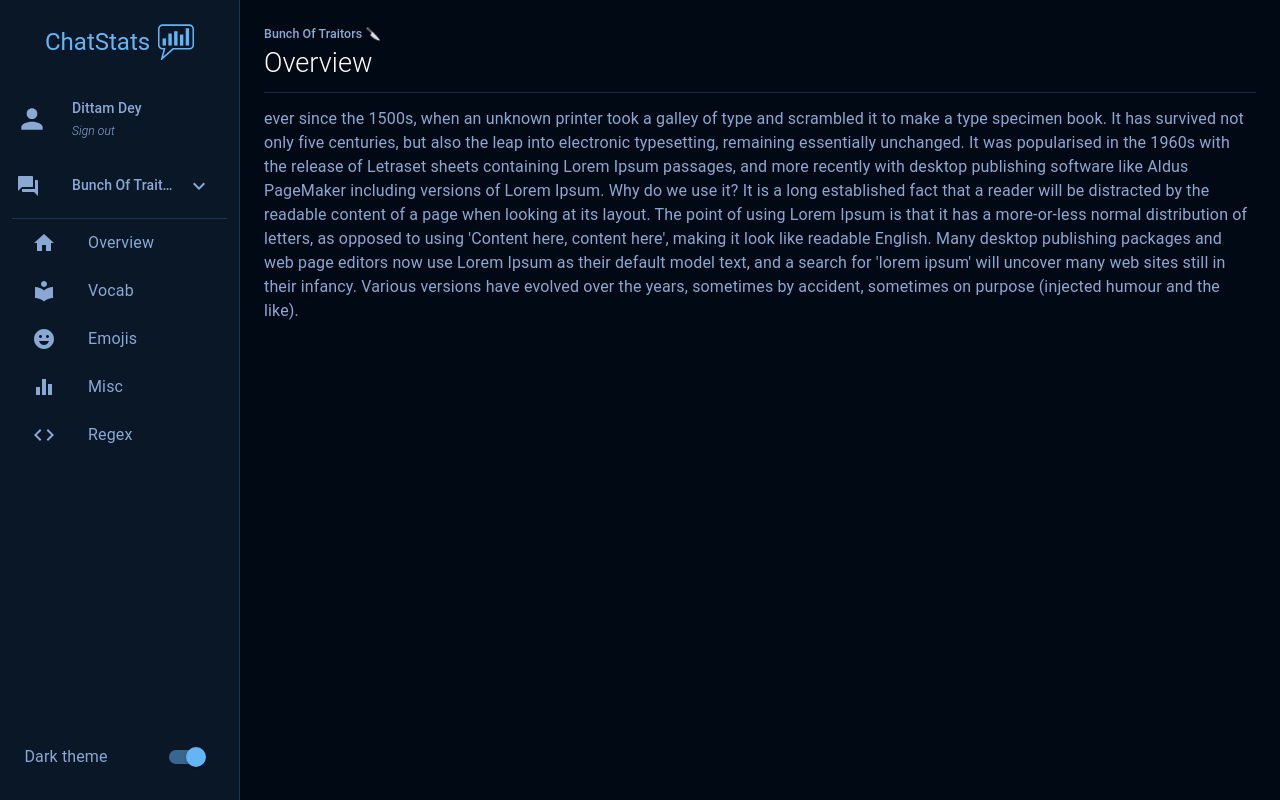
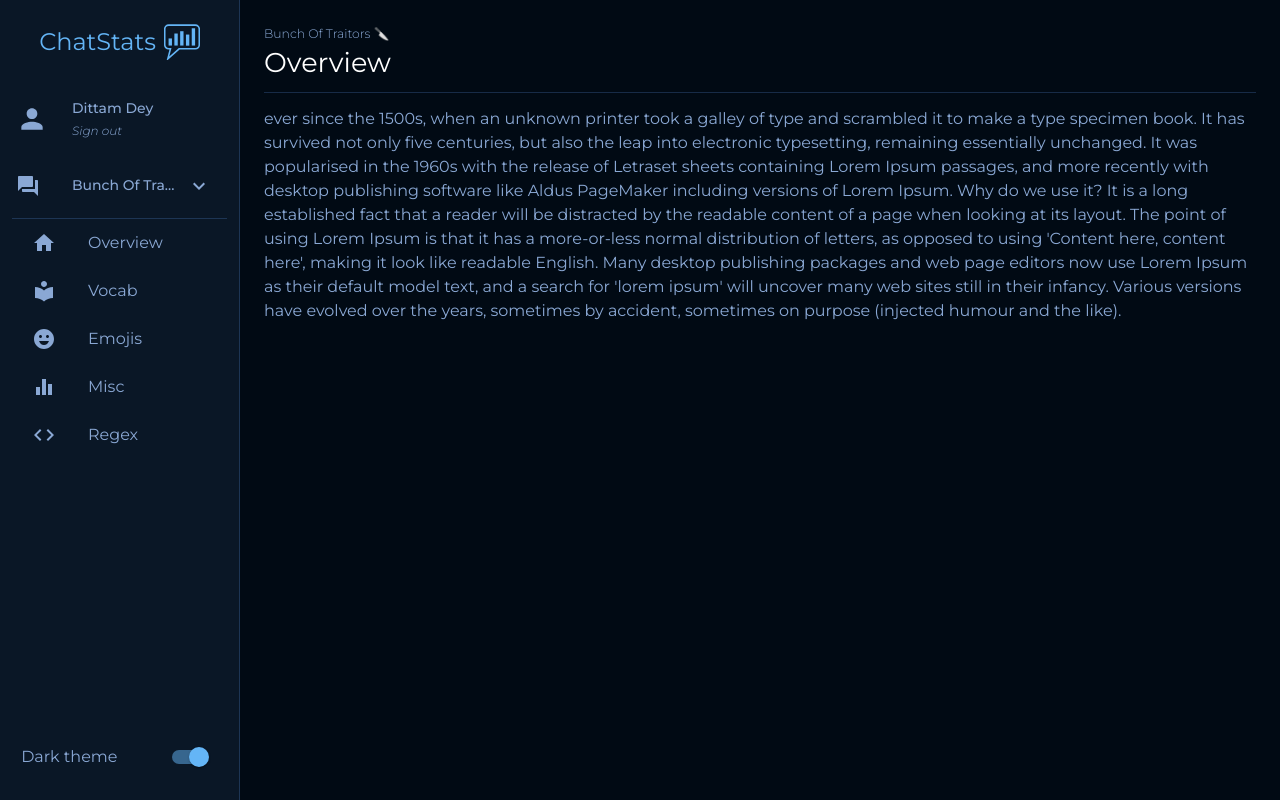
Before and after one commit to SophicalMushroom/ChatStats, a React (Create React App) app in the folder frontend/: page / in a window 1280 px wide. Built offline with nearby package versions, Linux system fonts and the light colour scheme.

Commit message:
added new font

```diff
--- a/frontend/public/index.html
+++ b/frontend/public/index.html
@@ -2,14 +2,19 @@
 <html lang="en">
 	<head>
 		<meta charset="utf-8" />
+		<link rel="preconnect" href="https://fonts.gstatic.com" />
+		<link
+			href="https://fonts.googleapis.com/css2?family=Montserrat:ital,wght@0,100;0,200;0,300;0,400;0,500;0,600;0,700;1,100;1,200;1,300;1,400;1,500;1,600;1,700&display=swap"
+			rel="stylesheet"
+		/>
 		<link rel="icon" href="%PUBLIC_URL%/favicon.ico?v=4" />
 		<meta name="viewport" content="width=device-width, initial-scale=1" />
 		<meta name="theme-color" content="#000000" />
 		<meta
 			name="description"
-			content="Web site created using create-react-app"
+			content="Web site created by PhilosophicalMushroom"
 		/>
-		<link rel="apple-touch-icon" href="%PUBLIC_URL%/logo192.png" />
+		<link rel="apple-touch-icon" href="%PUBLIC_URL%/favicon.ico?v=4" />
 		<!--
       manifest.json provides metadata used when your web app is installed on a
       user's mobile device or desktop. See https://developers.google.com/web/fundamentals/web-app-manifest/
--- a/frontend/src/contexts/ThemeContext.js
+++ b/frontend/src/contexts/ThemeContext.js
@@ -6,19 +6,16 @@
 		divider: "rgba(79, 131, 204, 0.28)",
 	},
 	typography: {
+		fontFamily: "Montserrat, sans-serif",
 		subtitle3: {
-			fontFamily: "Roboto, Helvetica, Arial, sans-serif",
-			fontWeight: 500,
+			fontWeight: 300,
 			fontSize: "0.775rem",
 			lineHeight: 1.57,
-			letterSpacing: "0.00714em",
 		},
 		h4: {
-			fontFamily: "Roboto, Helvetica, Arial, sans-serif",
-			fontWeight: 300,
+			fontWeight: 400,
 			fontSize: "1.7rem",
 			lineHeight: 1.5,
-			letterSpacing: "0em",
 		},
 	},
 };
```
Also changed, not shown: frontend/public/manifest.json.
